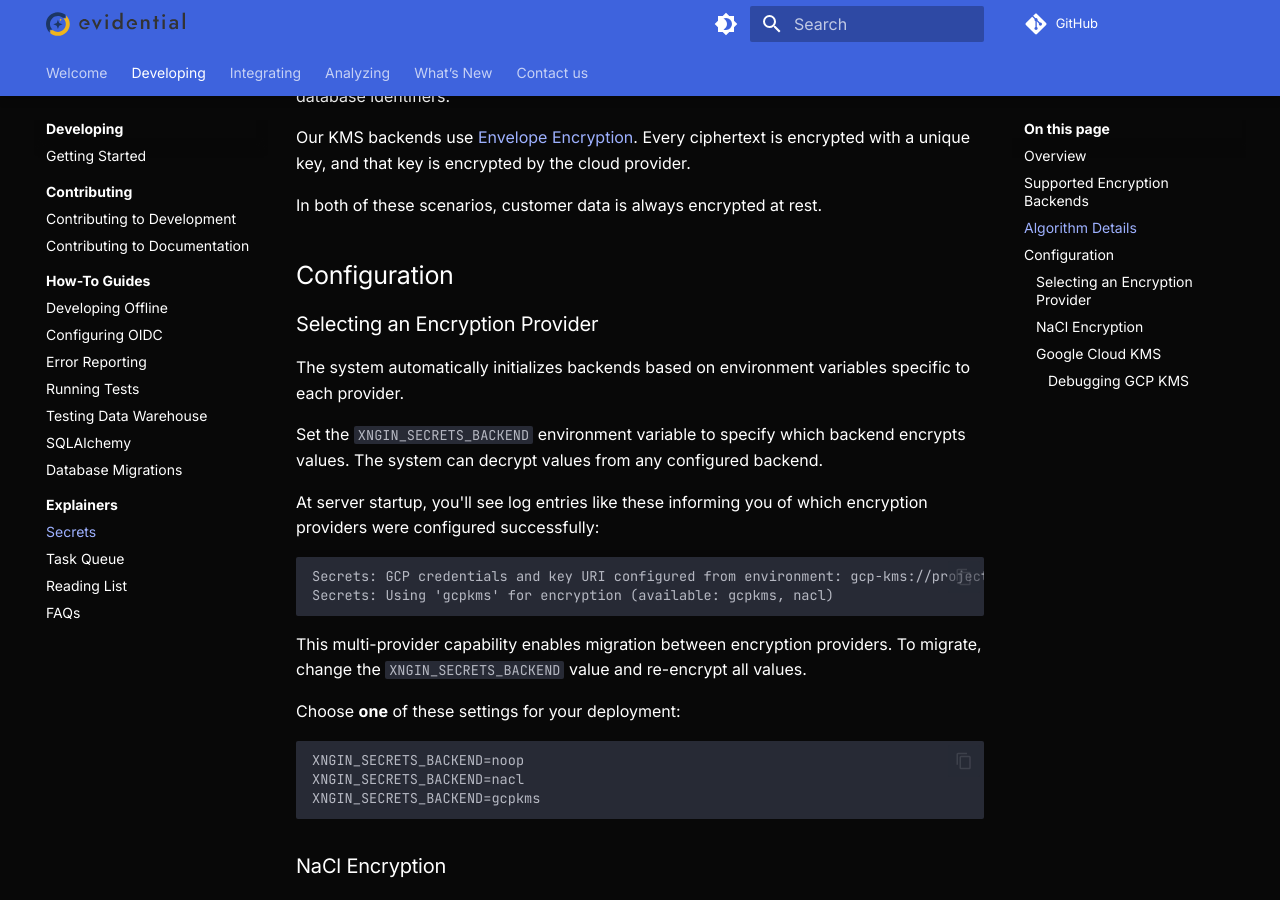
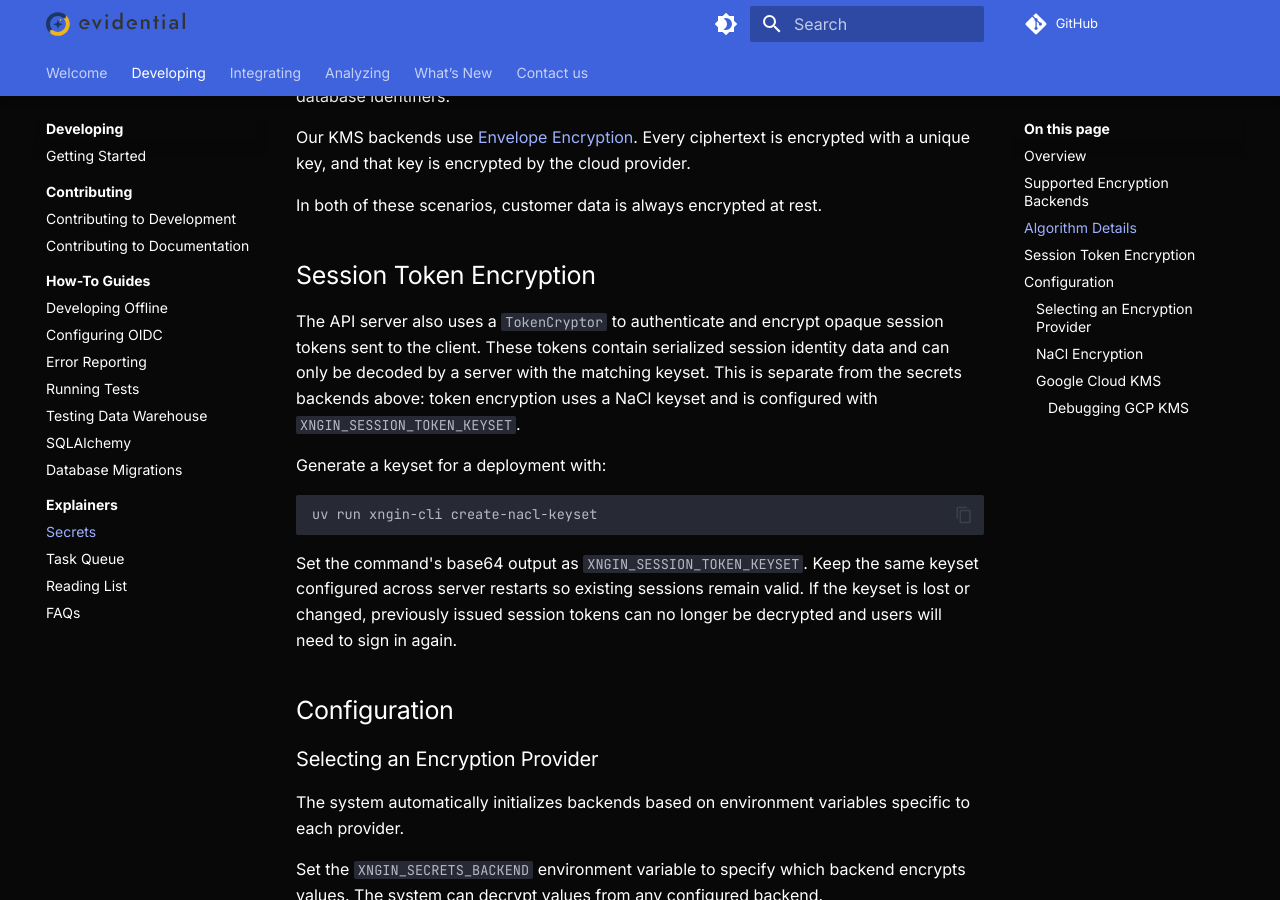
Before and after one commit to agency-fund/evidential-docs, an MkDocs documentation site: the page built from docs/development/secrets.md, in a window 1280 px wide and 900 px high, scrolled down 923 px. Built offline with MkDocs 1.6.1 and Material for MkDocs 9.7.7, drawn with Linux system fonts in a browser that asks for light colours; plug-ins that fetch from the network failed and are left out; comment, search, counter and statistics services are not loaded.

Commit message:
Document session token and wide DWH

````diff
--- a/docs/development/secrets.md
+++ b/docs/development/secrets.md
@@ -30,6 +30,23 @@ Our KMS backends use [Envelope Encryption](https://cloud.google.com/kms/docs/env
 is encrypted with a unique key, and that key is encrypted by the cloud provider.
 
 In both of these scenarios, customer data is always encrypted at rest.
+
+## Session Token Encryption
+
+The API server also uses a `TokenCryptor` to authenticate and encrypt opaque session tokens sent to the client. These
+tokens contain serialized session identity data and can only be decoded by a server with the matching keyset. This is
+separate from the secrets backends above: token encryption uses a NaCl keyset and is configured with
+`XNGIN_SESSION_TOKEN_KEYSET`.
+
+Generate a keyset for a deployment with:
+
+```shell
+uv run xngin-cli create-nacl-keyset
+```
+
+Set the command's base64 output as `XNGIN_SESSION_TOKEN_KEYSET`. Keep the same keyset configured across server
+restarts so existing sessions remain valid. If the keyset is lost or changed, previously issued session tokens can no
+longer be decrypted and users will need to sign in again.
 
 ## Configuration<a name="configuration"></a>
 
````
Also changed, not shown: docs/development/updating-testing-dwh.md (+7 -0 lines).
